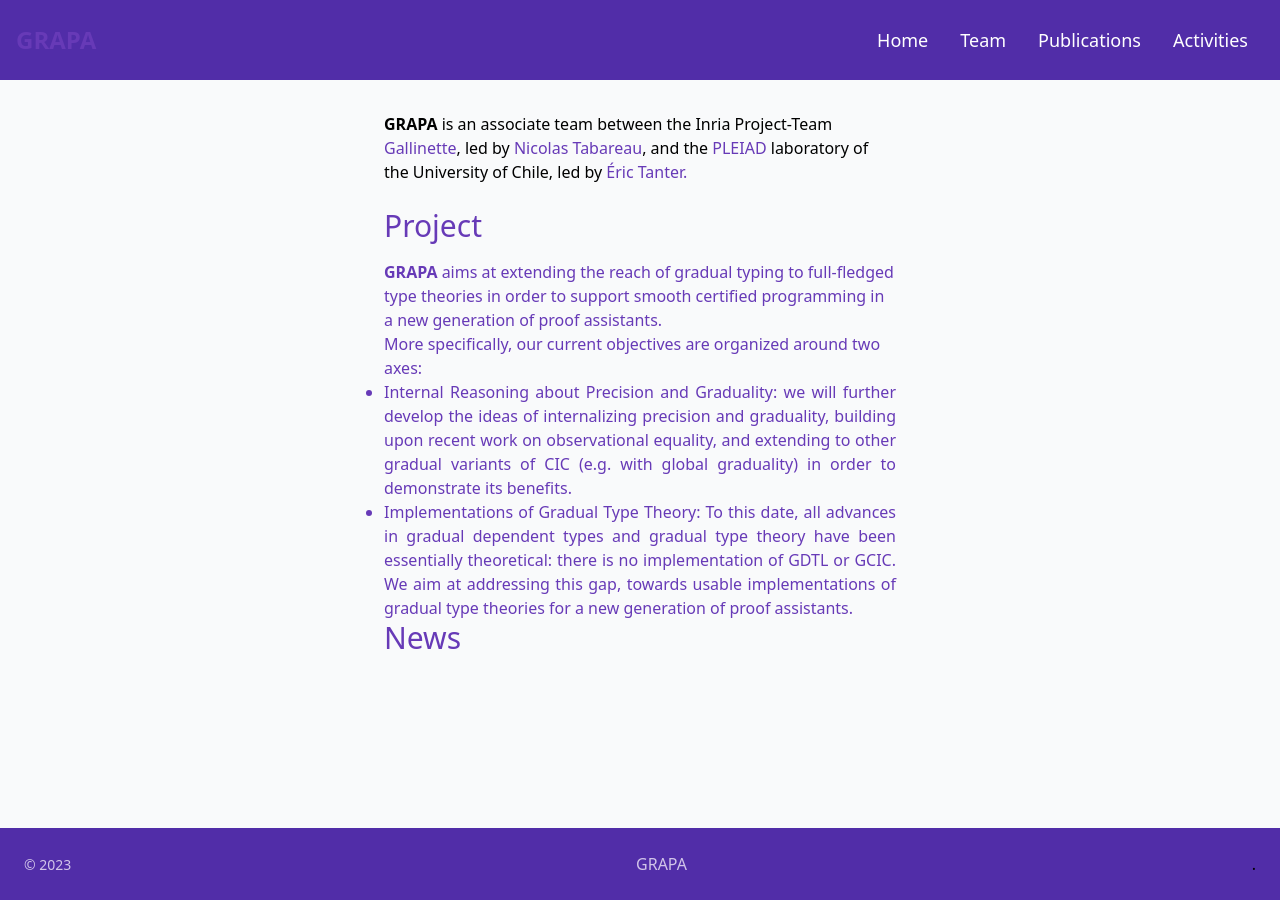
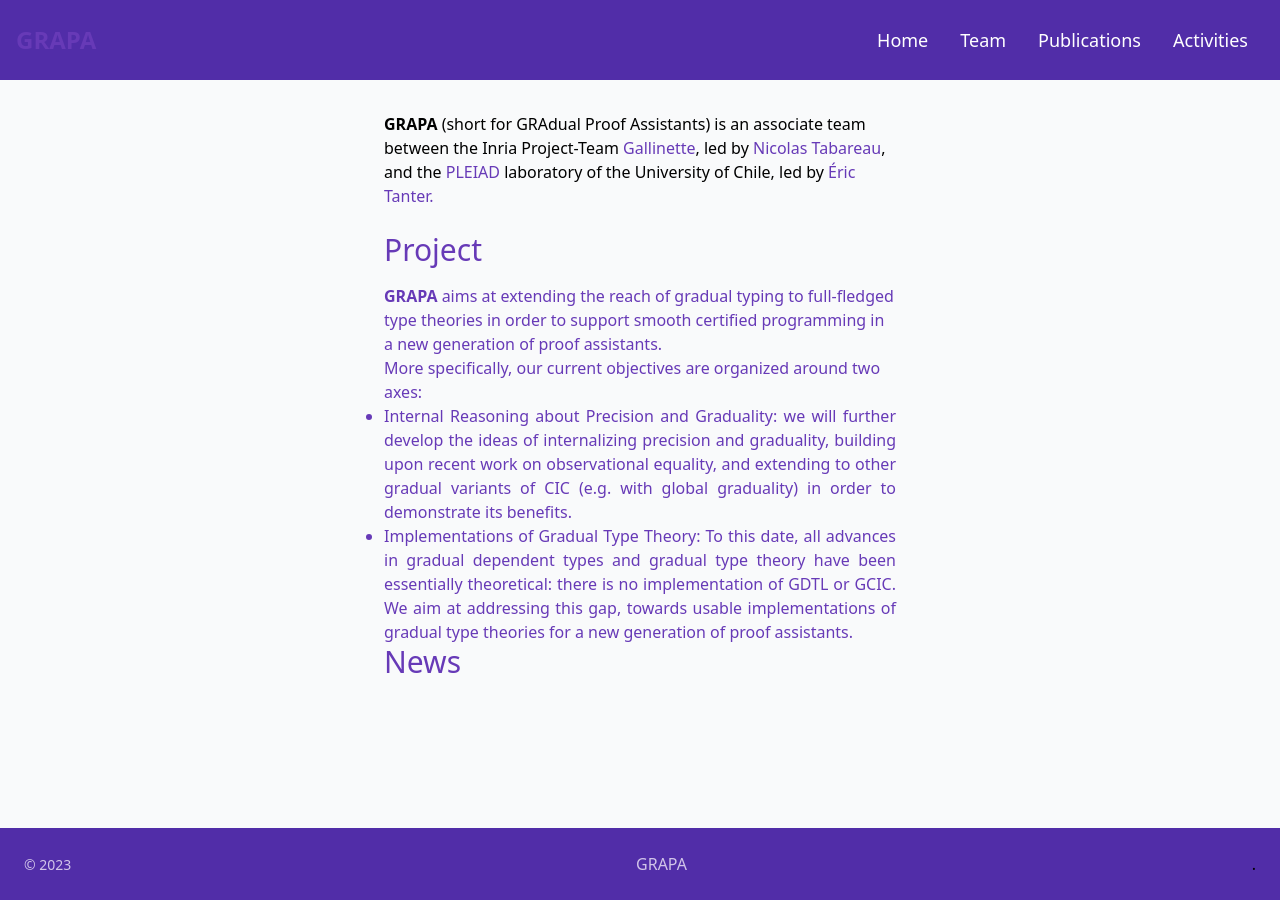
Before and after one commit to pleiad/grapa-website, a Jekyll site: the page built from index.html, in a window 1280 px wide. Built offline with Jekyll 4.4.1, drawn with Linux system fonts in a browser that asks for light colours; nearby versions of some CDN libraries; some web fonts are replaced.

Commit message:
GRAPA acronym

```diff
--- a/index.html
+++ b/index.html
@@ -5,7 +5,7 @@ publication_limit: 5
 
 <main class="flex flex-col space-y-6">
   <section class="">
-    <p><em>GRAPA</em> is an associate team between the Inria Project-Team <a href="https://www.gallinette.fr">Gallinette</a>, led by <a href="https://tabareau.fr/">Nicolas Tabareau</a>, and the <a href="https://www.pleiad.cl">PLEIAD</a> laboratory
+    <p><em>GRAPA</em> (short for GRAdual Proof Assistants) is an associate team between the Inria Project-Team <a href="https://www.gallinette.fr">Gallinette</a>, led by <a href="https://tabareau.fr/">Nicolas Tabareau</a>, and the <a href="https://www.pleiad.cl">PLEIAD</a> laboratory
       of the University of Chile, led by <a href="https://pleiad.cl/etanter/">Éric Tanter<a>.</p>
   </section>
 
```
